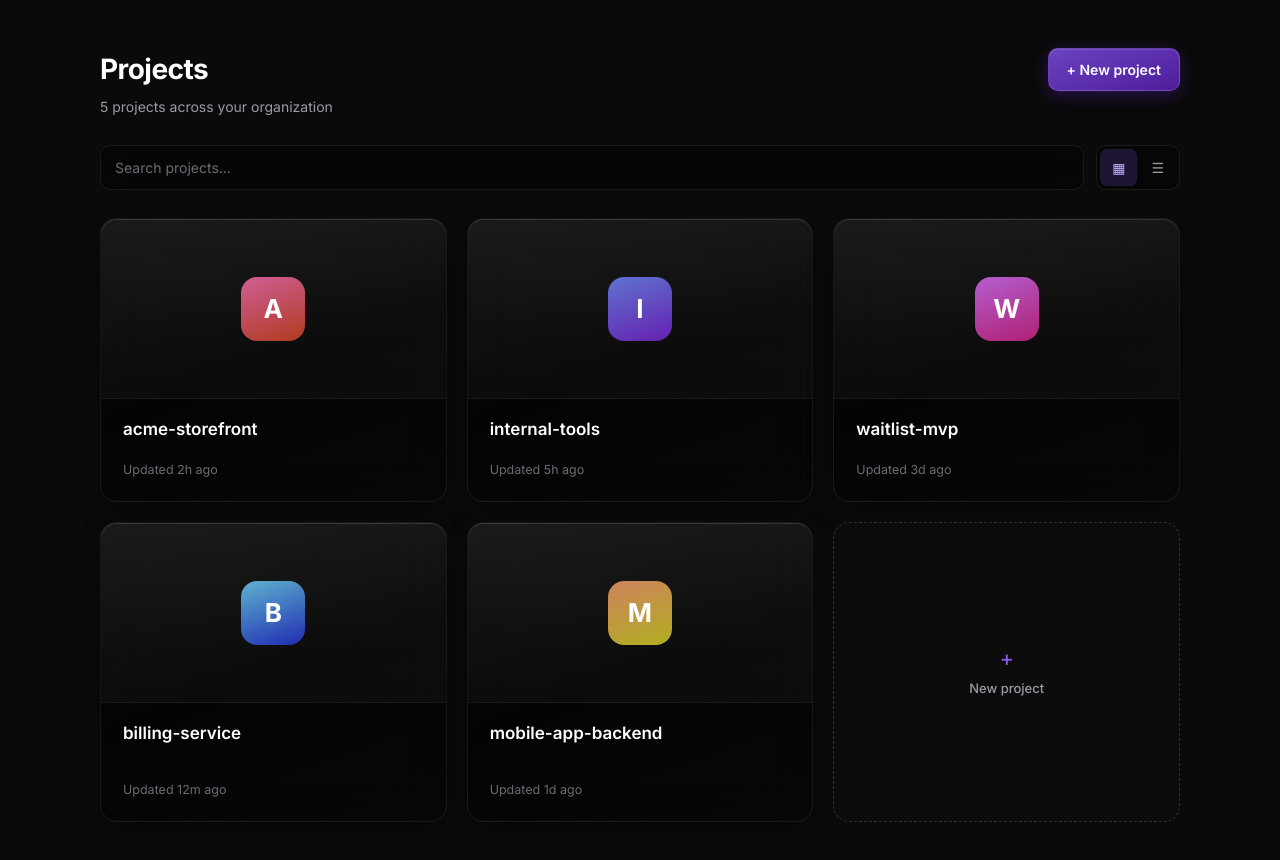
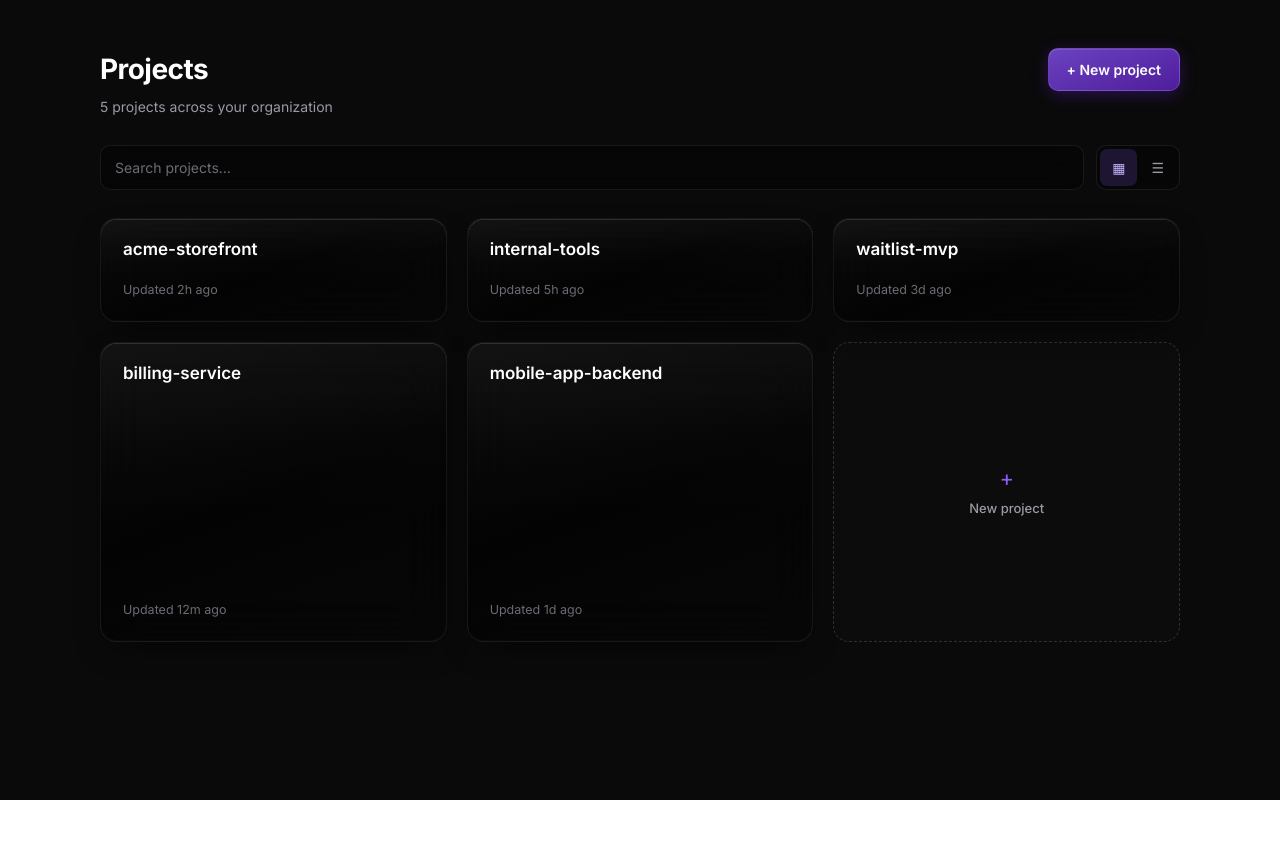
Before and after one commit to troojin/galaxium-v2, a Next.js app: page /dashboard in a window 1280 px wide. Shown: the top 860 px of the page. After the commit the page ends 800 px from the top, so only its background shows below. Built offline with nearby package versions, Linux system fonts and the light colour scheme.

Commit message:
remove letter

```diff
--- a/app/dashboard/page.tsx
+++ b/app/dashboard/page.tsx
@@ -39,23 +39,6 @@ const SAMPLE_PROJECTS: Project[] = [
     updatedAt: "1d ago",
   },
 ];
-
-function ProjectIcon({ name, large }: { name: string; large?: boolean }) {
-  // Deterministic gradient seed per project name so each card gets a stable, distinct mark.
-  let hash = 0;
-  for (let i = 0; i < name.length; i++) hash = name.charCodeAt(i) + ((hash << 5) - hash);
-  const hue = Math.abs(hash) % 360;
-  return (
-    <div
-      style={{
-        ...(large ? styles.projectIconLarge : styles.projectIcon),
-        background: `linear-gradient(160deg, hsla(${hue}, 70%, 65%, 0.9) 0%, hsla(${(hue + 40) % 360}, 70%, 45%, 0.9) 100%)`,
-      }}
-    >
-      {name.slice(0, 1).toUpperCase()}
-    </div>
-  );
-}
 
 export default function DashboardPage() {
   const router = useRouter();
@@ -171,14 +154,12 @@ export default function DashboardPage() {
           <div style={styles.grid}>
             {filtered.map((project) => (
               <div key={project.id} className="glass-sheen project-card" style={styles.card}>
-                <div style={styles.cardThumb}>
-                  {project.imageUrl ? (
-                    // eslint-disable-next-line @next/next/no-img-element
+                {project.imageUrl && (
+                  <div style={styles.cardThumb}>
+                    {/* eslint-disable-next-line @next/next/no-img-element */}
                     <img src={project.imageUrl} alt="" style={styles.cardThumbImg} />
-                  ) : (
-                    <ProjectIcon name={project.name} large />
-                  )}
-                </div>
+                  </div>
+                )}
                 <div style={styles.cardBody}>
                   <h3 style={styles.cardName}>{project.name}</h3>
                   <p style={styles.cardUpdated}>Updated {project.updatedAt}</p>
@@ -207,10 +188,7 @@ export default function DashboardPage() {
                 }}
               >
                 <div style={styles.listLeft}>
-                  <ProjectIcon name={project.name} />
-                  <div>
-                    <p style={styles.listName}>{project.name}</p>
-                  </div>
+                  <p style={styles.listName}>{project.name}</p>
                 </div>
                 <div style={styles.listRight}>
                   <span style={styles.listUpdated}>{project.updatedAt}</span>
@@ -346,30 +324,6 @@ const styles: { [key: string]: React.CSSProperties } = {
     display: "flex",
     flexDirection: "column",
   },
-  projectIcon: {
-    width: 36,
-    height: 36,
-    borderRadius: 10,
-    display: "flex",
-    alignItems: "center",
-    justifyContent: "center",
-    color: "#ffffff",
-    fontSize: 15,
-    fontWeight: 700,
-    flexShrink: 0,
-  },
-  projectIconLarge: {
-    width: 64,
-    height: 64,
-    borderRadius: 16,
-    display: "flex",
-    alignItems: "center",
-    justifyContent: "center",
-    color: "#ffffff",
-    fontSize: 26,
-    fontWeight: 700,
-    flexShrink: 0,
-  },
   cardName: {
     color: "#ffffff",
     fontSize: 17,
```
